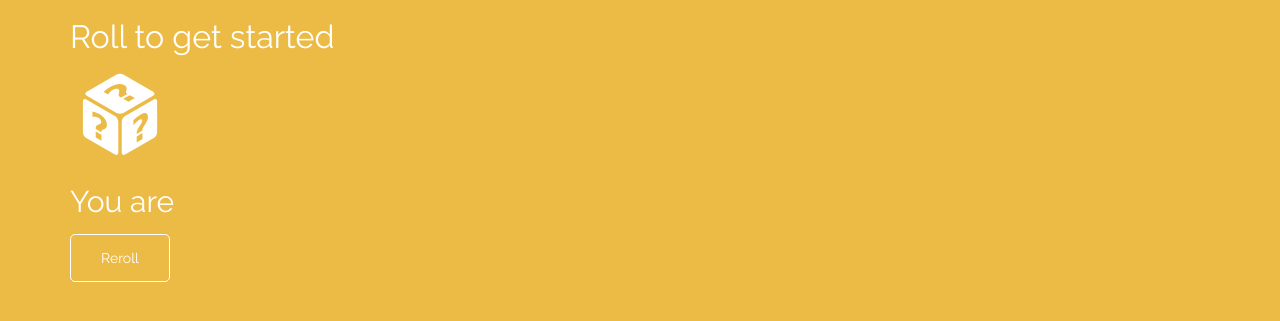
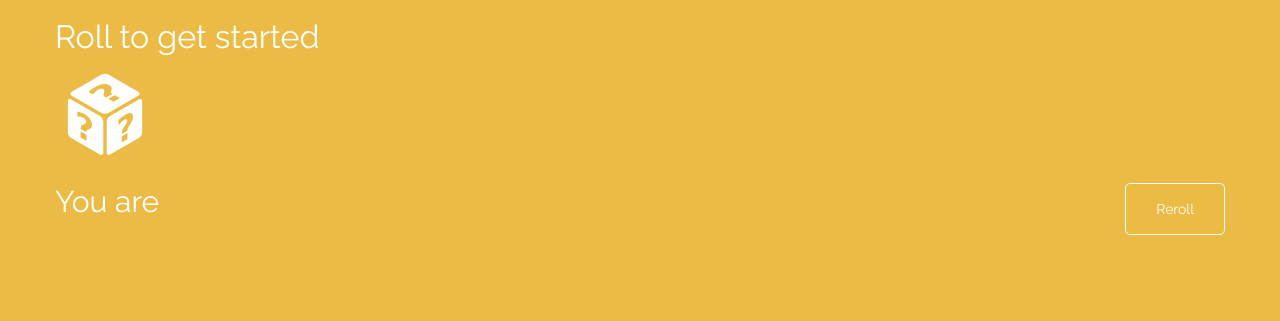
Before and after one commit to ruthhalteman/ruthhalteman.github.io, a Jekyll site: the page built from honey-heist.html, in a window 1280 px wide. Shown: the top 321 px of the page. Built offline with Jekyll 4.4.1, drawn with Linux system fonts in a browser that asks for light colours.

Commit message:
update home page and bears is playable

```diff
--- a/_layouts/bears.html
+++ b/_layouts/bears.html
@@ -11,8 +11,8 @@
 	</head>
 	<body id="page" class="bears">
 		<div class="container">
-			<div>
-				<h1>Roll to get started</h1>
+			<div class="row">
+				<h1 id="get-started" class="active">Roll to get started</h1>
 				<div class="dice">
 					<img class="visible" src="/img/d6-random.svg">
 					<img src="/img/d6-one.svg">
@@ -23,8 +23,37 @@
 					<img src="/img/d6-six.svg">
 				</div>
 				<h2>You are <span id="descriptor"></span> <span id="bear-type"></span><span id="second-part">, the <span id="role"></span> of the operation.</span></h2>
-				<br><a class="button" id="reroll">Reroll</a>
+				<a class="button" id="reroll">Reroll</a>
+
+				<div class="row" id="stat-table-section" style="margin-top: 30px;">
+
+				<div class="col-xs-2">
+				criminal <br><a id="criminal-plus"><i class="fa fa-plus-square"></i></a> <a id="criminal-minus"><i class="fa fa-minus-square"></i></a></div><div class="col-xs-8">
+				<table class="squares-table">
+					<tr class="squares bear">
+						<td>0</td>
+						<td>1</td>
+						<td>2</td>
+						<td class="active">3</td>
+						<td>4</td>
+						<td>5</td>
+						<td>6</td>
+					</tr>
+					<tr class="squares criminal">
+						<td>6</td>
+						<td>5</td>
+						<td>4</td>
+						<td class="active">3</td>
+						<td>2</td>
+						<td>1</td>
+						<td>0</td>
+					</tr>
+				</table>
 			</div>
+				<div class="col-xs-2">
+				bear <br><a id="bear-plus"><i class="fa fa-plus-square"></i></a> <a id="bear-minus"><i class="fa fa-minus-square"></i></a></div>
+			</div>
+		</div>
 		</div>
 	</body>
 </html>
--- a/styles.scss
+++ b/styles.scss
@@ -55,22 +55,6 @@ body {
 	}
 }
 
-.photo-content {
-	padding: 25px;
-	margin-top: 80px;
-}
-#big-image {
-	width: auto;
-	height: 500px;
-	background-position: center;
-	background-size: contain;
-	background-repeat: no-repeat;
-	background-image: url('../img/svartifoss.jpg');
-}
-.modal-dialog{
-	width: 80%;
-}
-
 .photo-header {
 	padding: 20px 25px 20px 25px;
 	background-color: #eee;
@@ -111,6 +95,8 @@ body {
 
 .photo-content {
 	margin-bottom: 60px;
+	padding: 10px;
+	margin-top: 80px;
 	.flex-images {
 		display: flex;
 		flex-wrap: wrap;
@@ -186,6 +172,10 @@ body.bears {
 		&:hover {
 			cursor: pointer;
 		}
+		&#reroll {
+			float: right;
+			margin-top: -45px;
+		}
 	}
 	.dice {
 		max-width: 100px;
@@ -201,25 +191,30 @@ body.bears {
 			}
 		}
 	}
-	#second-part{
+
+	#get-started:not(.active), #second-part:not(.active), #stat-table-section:not(.active) {
 		opacity: 0;
 	}
 
+	.squares-table {
+		width: 100%;
+	}
 	.squares {
 		width: 100%;
-		div {
+		td {
 			font-family: Arial, sans-serif;
 			border: 1px solid #fff;
+			text-align: center;
 			&.active {
 				background: #fff;
 				color: #ecbb45;
 				font-weight: bold;
 			}
 		}
-		&.bear div {
+		&.bear td {
 			border-bottom: 0px;
 		}
-		&.criminal div.active {
+		&.criminal td.active {
 			border-top: 1px solid #ecbb45;
 		}
 	}
```
Also changed, not shown: index.html (+4 -4 lines), main.js, 2 other files.
